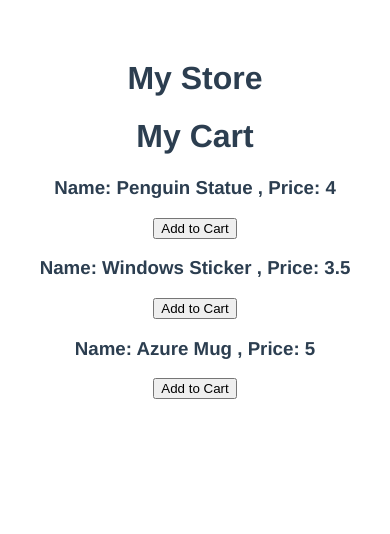
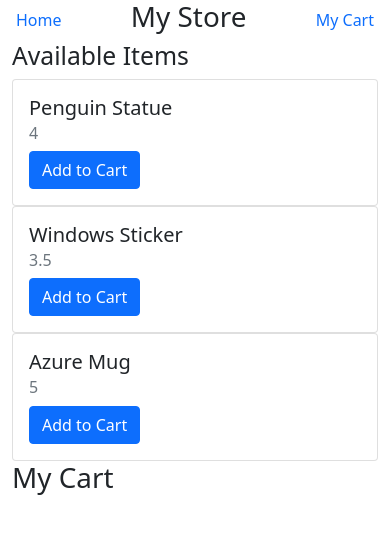
Before and after one commit to craigloewen-msft/vue-shopping-cart, a Vue app: page / in a window 390 px wide. Shown: the top 534 px of the page. Built offline with nearby package versions, Linux system fonts and the light colour scheme.

Commit message:
Fixed up formatting

```diff
--- a/package.json
+++ b/package.json
@@ -8,6 +8,7 @@
     "lint": "vue-cli-service lint"
   },
   "dependencies": {
+    "bootstrap": "^5.1.3",
     "core-js": "^3.8.3",
     "vue": "^3.2.13"
   },
--- a/src/App.vue
+++ b/src/App.vue
@@ -1,9 +1,22 @@
 <template>
-  <h1>My Store</h1>
-  <StoreCart :items="cartItems" v-on:removeFromCart="removeFromCart" />
-  <div id="storeItems">
-    <div v-for="item in availableItems" :key="item.itemName">
-      <StoreItem :item="item" v-on:addToCart="addToCart(item)" />
+  <div class="topButtonsRow">
+    <a class="nav-link active" href="#">Home</a>
+    <h1>My Store</h1>
+    <a class="nav-link" href="#">My Cart</a>
+  </div>
+  <div class="container">
+    <div class="row">
+      <div class="col-md-6">
+        <h2>Available Items</h2>
+        <div id="storeItems" class="storeItemBox">
+          <div v-for="item in availableItems" :key="item.itemName">
+            <StoreItem :item="item" v-on:addToCart="addToCart(item)" />
+          </div>
+        </div>
+      </div>
+      <div class="col-md-6">
+        <StoreCart :items="cartItems" v-on:removeFromCart="removeFromCart" />
+      </div>
     </div>
   </div>
 </template>
@@ -40,12 +53,12 @@
 </script>
 
 <style>
-#app {
-  font-family: Avenir, Helvetica, Arial, sans-serif;
-  -webkit-font-smoothing: antialiased;
-  -moz-osx-font-smoothing: grayscale;
-  text-align: center;
-  color: #2c3e50;
-  margin-top: 60px;
+.storeItemBox {
+}
+
+.topButtonsRow {
+  display: flex;
+  justify-content: space-between;
+  align-items: top;
 }
 </style>
--- a/src/components/StoreCart.vue
+++ b/src/components/StoreCart.vue
@@ -2,17 +2,23 @@
   <div>
     <h1>My Cart</h1>
     <div id="cart">
-      <div v-for="(item, itemIndex) in items" :key="itemIndex">
-        <div class="cartItemInfo">
-          <p>{{ item.name }}</p>
-          <p>{{ item.price }}</p>
+      <div class="card" v-for="(item, itemIndex) in items" :key="itemIndex">
+        <div class="cartItemInfo card-body">
+          <h5 class="card-title">{{ item.name }}</h5>
+          <h6 class="card-subtitle mb-2 text-muted">{{ item.price }}</h6>
+          <button
+            class="btn btn-secondary"
+            v-on:click="removeFromCart(itemIndex)"
+          >
+            Remove
+          </button>
         </div>
-        <button v-on:click="removeFromCart(itemIndex)">Remove</button>
       </div>
     </div>
     <div v-if="items.length > 0" id="cartSum">
-      <p>Sum: </p>
-        <p>{{ sum }}</p></div>
+      <h4>Sum:</h4>
+      <h4>{{ sum }}</h4>
+    </div>
   </div>
 </template>
 
@@ -44,8 +50,10 @@
 
 <style>
 .cartItemInfo {
-  display: flex;
-  justify-content: center;
+}
+
+#cartSum h4 {
+  margin-left: 10px;
 }
 
 .cartItemInfo p {
--- a/src/components/StoreItem.vue
+++ b/src/components/StoreItem.vue
@@ -1,6 +1,13 @@
 <template>
-  <h3>Name: {{ item.name }} , Price: {{ item.price }}</h3>
-  <button v-on:click="addToCart">Add to Cart</button>
+  <div class="card">
+    <div class="card-body">
+      <h5 class="card-title">{{ item.name }}</h5>
+      <h6 class="card-subtitle mb-2 text-muted">{{ item.price }}</h6>
+      <button class="btn btn-primary" v-on:click="addToCart">
+        Add to Cart
+      </button>
+    </div>
+  </div>
 </template>
 
 <script>
--- a/src/main.js
+++ b/src/main.js
@@ -1,4 +1,7 @@
+import "bootstrap/dist/css/bootstrap.min.css"
 import { createApp } from 'vue'
 import App from './App.vue'
 
 createApp(App).mount('#app')
+
+import "bootstrap/dist/js/bootstrap.js"
```
Also changed, not shown: 2 other files (tests, documents, lock files or other folders).
